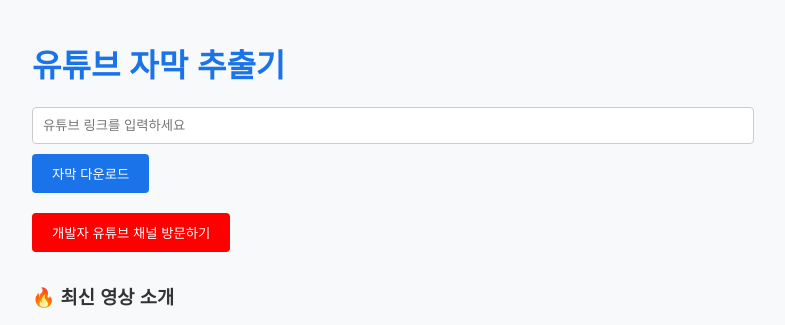
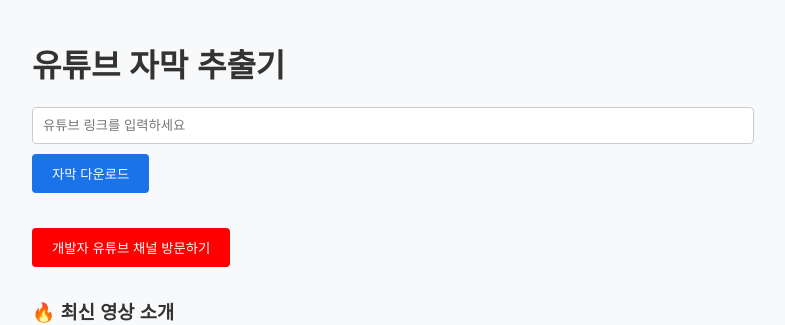
Before and after one commit to ieum3355/youtube-subtitle-app, a Flask app: page / in a window 1280 px wide. Shown: the top 325 px of the page, without its empty margins (258-1043 px from the left). Run offline with Flask 3, Linux system fonts and the light colour scheme.

Commit message:
Update index.html

```diff
--- a/templates/index.html
+++ b/templates/index.html
@@ -6,54 +6,87 @@
   <meta name="description" content="유튜브 자막을 손쉽게 추출해보세요. TalkTime은 무료 자막 다운로드 도구입니다.">
   <title>유튜브 자막 추출기 - TalkTime</title>
   <style>
+    :root {
+      --bg-color: #f8f9fa;
+      --text-color: #333;
+      --input-bg: #fff;
+      --input-border: #ccc;
+      --button-bg: #1a73e8;
+      --button-hover: #0c59cf;
+      --footer-color: #555;
+    }
+
+    @media (prefers-color-scheme: dark) {
+      :root {
+        --bg-color: #121212;
+        --text-color: #e0e0e0;
+        --input-bg: #1e1e1e;
+        --input-border: #444;
+        --button-bg: #bb86fc;
+        --button-hover: #985eff;
+        --footer-color: #aaa;
+      }
+    }
+
     body {
       font-family: Arial, sans-serif;
+      background-color: var(--bg-color);
+      color: var(--text-color);
       max-width: 700px;
       margin: 40px auto;
       padding: 0 20px;
-      background: #f8f9fa;
-      color: #333;
     }
+
     h1 {
-      color: #1a73e8;
+      color: var(--text-color);
     }
+
     input[type="text"] {
       padding: 10px;
       width: 100%;
       margin-bottom: 10px;
-      border: 1px solid #ccc;
+      border: 1px solid var(--input-border);
       border-radius: 4px;
+      background-color: var(--input-bg);
+      color: var(--text-color);
     }
+
     button {
-      background-color: #1a73e8;
+      background-color: var(--button-bg);
       color: white;
       padding: 10px 20px;
       border: none;
       border-radius: 4px;
       cursor: pointer;
     }
+
     button:hover {
-      background-color: #0c59cf;
+      background-color: var(--button-hover);
     }
+
     footer {
       margin-top: 40px;
       padding-top: 20px;
-      border-top: 1px solid #ccc;
+      border-top: 1px solid var(--input-border);
       text-align: center;
       font-size: 14px;
     }
+
     footer a {
       margin: 0 8px;
       text-decoration: none;
-      color: #555;
+      color: var(--footer-color);
     }
+
     footer a:hover {
       text-decoration: underline;
     }
+
     .youtube-button {
       margin-top: 20px;
       display: inline-block;
     }
+
     .embed-video {
       margin-top: 30px;
     }
@@ -71,7 +104,9 @@
   <!-- 개발자 유튜브 채널 버튼 -->
   <div class="youtube-button">
     <a href="https://www.youtube.com/@ai_ieum" target="_blank">
-      <button style="background-color: #ff0000; color: white;">개발자 유튜브 채널 방문하기</button>
+      <button style="margin-top: 15px; background-color: #ff0000; color: white;">
+        개발자 유튜브 채널 방문하기
+      </button>
     </a>
   </div>
 
```
